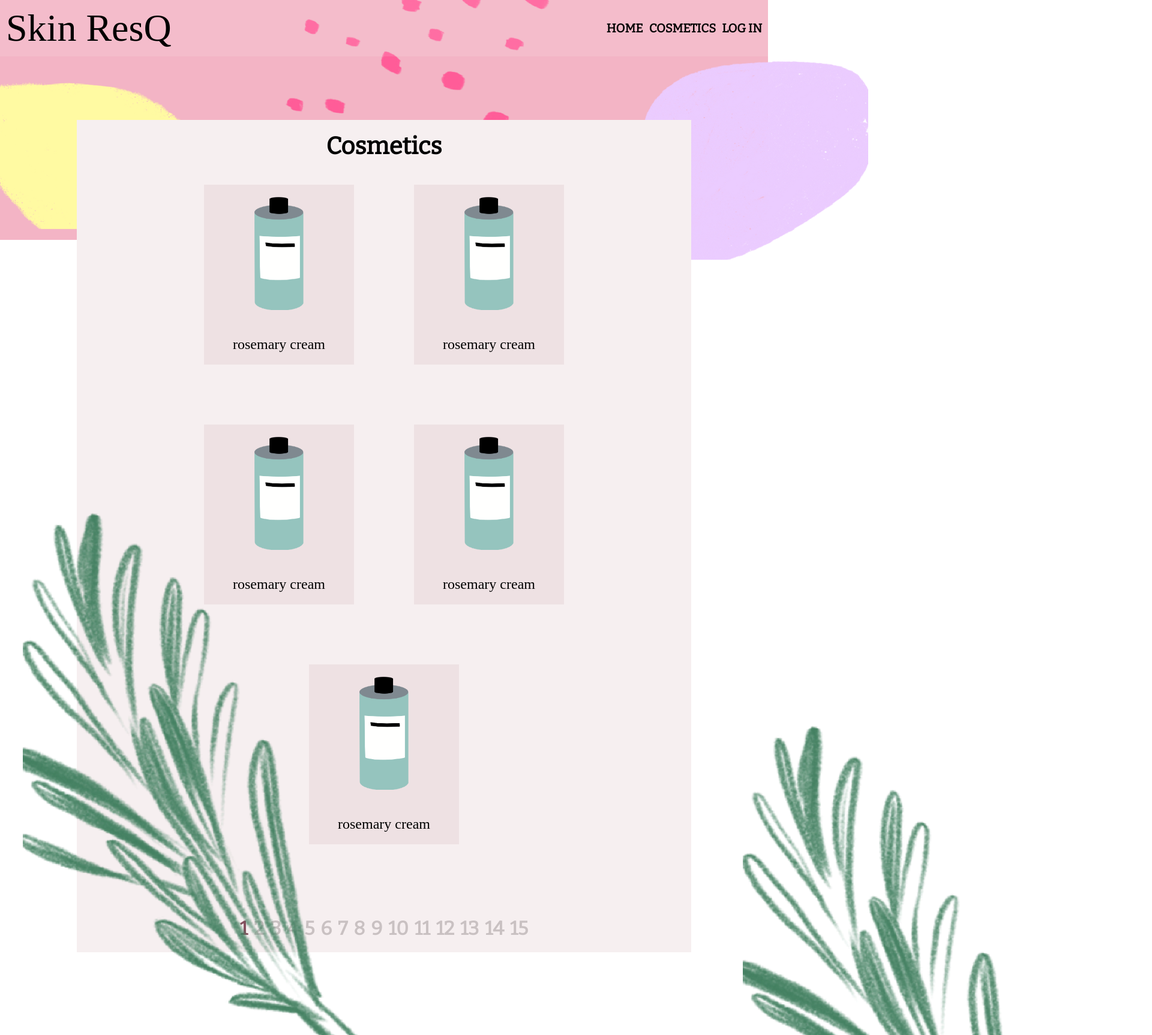
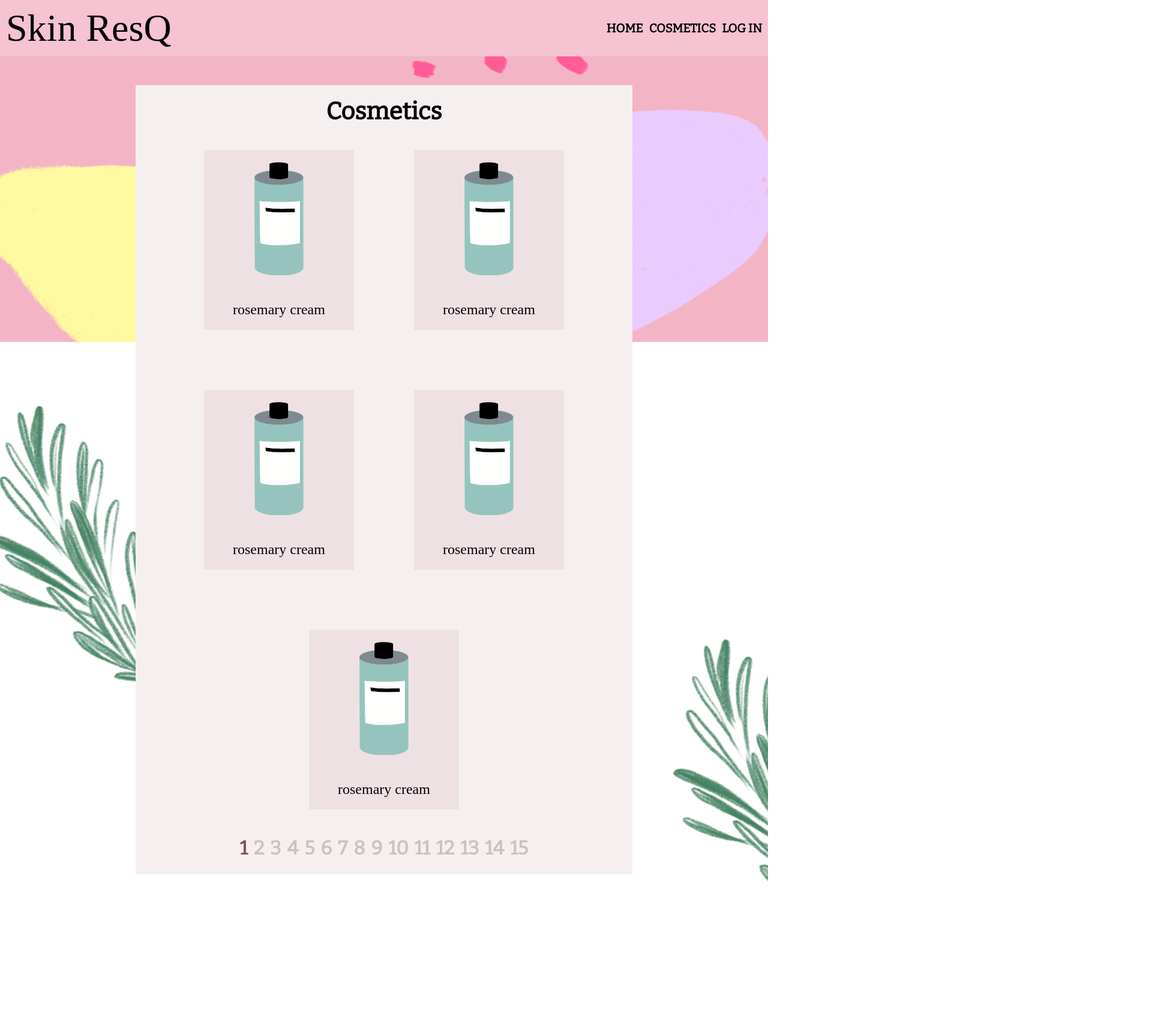
Before and after one commit to kbojarowska/SkinResque, a React (Create React App) app in the folder skin-resque-frontend/: page /cosmetics/page/1 in a window 1280 px wide. Shown: the top 1726 px of the page at 60% size, 1920 px wide, since content can reach past the window. After the commit the page ends 1506 px from the top, so only its background shows below. Built offline with nearby package versions, Linux system fonts and the light colour scheme; a web font is replaced by a local one.

Commit message:
Fixed structure of cosmetics page, navbar improvement

```diff
--- a/skin-resque-frontend/src/App.js
+++ b/skin-resque-frontend/src/App.js
@@ -7,8 +7,8 @@ import React from 'react'
 import './App.scss';
 import Navbar from './components/Navbar/Navbar';
 import FrontPage from './pages/FrontPage/FrontPage';
-import CosmeticsCatalogue from './pages/CosmeticsCatalogue/CosmeticsCatalogue';
-import RecipeDetails from './pages/RecipeDetails/RecipeDetails'
+import CosmeticsCatalogue from './pages/Cosmetics/CosmeticsCatalogue/CosmeticsCatalogue';
+import RecipeDetails from './pages/Cosmetics/RecipeDetails/RecipeDetails'
 import SkintypeTestPage from './pages/SkintypeTest/SkintypeTestPage/SkintypeTestPage'
 
 function App() {
--- a/skin-resque-frontend/src/App.scss
+++ b/skin-resque-frontend/src/App.scss
@@ -12,7 +12,3 @@
 		color: inherit;
 	}
 }
-
-.App {
-	position: relative;
-}
--- a/skin-resque-frontend/src/components/Navbar/Navbar.scss
+++ b/skin-resque-frontend/src/components/Navbar/Navbar.scss
@@ -1,12 +1,12 @@
 .navbar {
-    background: rgba(255, 255, 255, 0.1);
+    background-color: #F5C3D1;
     display: flex;
     justify-content: space-between;
     align-items: center;
-    position: absolute;
-    top: 0;
-    z-index:1;
-    width:100%;
+    // // position: absolute;
+    // top: 0;
+    // z-index:1;
+    // width:100%;
 
     .pageTitle {
         font-family: 'Cormorant Garamond';
--- a/skin-resque-frontend/src/index.scss
+++ b/skin-resque-frontend/src/index.scss
@@ -11,3 +11,18 @@ code {
   font-family: source-code-pro, Menlo, Monaco, Consolas, 'Courier New',
     monospace;
 }
+
+html{
+  min-height: 100%;
+}
+
+html,
+body,
+#root,
+.App{
+  display: grid;
+}
+
+.App {
+  grid-template-rows: auto 1fr;
+}
--- a/skin-resque-frontend/src/pages/CosmeticsCatalogue/CosmeticsCatalogue.js
+++ b/skin-resque-frontend/src/pages/Cosmetics/CosmeticsCatalogue/CosmeticsCatalogue.js
@@ -1,8 +1,9 @@
 import { Link, useParams } from 'react-router-dom';
 import './CosmeticsCatalogue.scss';
-import Heading from '../../components/Heading/Heading';
-import Text from '../../components/Text/Text';
-import Pagination from '../../components/Pagination/Pagination'
+import Heading from '../../../components/Heading/Heading';
+import Text from '../../../components/Text/Text';
+import Pagination from '../../../components/Pagination/Pagination'
+
 
 const cosmetics = [
 	{
@@ -73,11 +74,7 @@ function CosmeticsCatalogue() {
 	})
 
 	return (
-		<div className='cosmetics-page'>
-			<div className='pink' />
-			<img src='/images/pink-spot.png' className='pink-spot'></img>
-			<img src='/images/small-pink-dots.png' className='small-pink-dots'></img>
-			<img src='/images/yellow-spot.png' className='yellow-spot'></img>
+		<div className='cosmetics-page' style={{ backgroundImage: `url('${process.env.PUBLIC_URL}/images/bg-cosmetics.svg')` }}>
 			<div className='catalogue'>
 				<div className='page-title'>
 					<Heading size='large'>Cosmetics</Heading>
@@ -88,10 +85,6 @@ function CosmeticsCatalogue() {
 				<div className='pagination'>
 					<Pagination size={15} url='/cosmetics/page' color='gray' currentPage={currentPage} />
 				</div>
-				<div className='white'>
-					<img src='/images/rosemary-sprig.png' className='rosemary-sprig-left'></img>
-					<img src='/images/rosemary-sprig.png' className='rosemary-sprig-right'></img>
-				</div>
 			</div>
 		</div>
 	);
--- a/skin-resque-frontend/src/pages/CosmeticsCatalogue/CosmeticsCatalogue.scss
+++ b/skin-resque-frontend/src/pages/Cosmetics/CosmeticsCatalogue/CosmeticsCatalogue.scss
@@ -4,65 +4,12 @@
 	flex-direction: column;
 	justify-content: center;
 	align-items: center;
-
-	.pink {
-		width: 100%;
-		height: 400px;
-		background-color: #F3B4C5;
-	}
-
-	.yellow-spot {
-		position: absolute;
-		width: 30%;
-		height: auto;
-		left: -40px;
-		top: 100px;
-	}
-
-	.small-pink-dots {
-		position: absolute;
-		width: 50%;
-		height: auto;
-		left: 370px;
-		top: -17px;
-	}
-
-	.pink-spot {
-		position: absolute;
-		width: 30%;
-		height: auto;
-		left: 1063px;
-		top: 100px;
-	}
-
-	.white {
-		z-index: 0;
-		background-color: white;
-		height: 800px;
-		width: 100%;
-
-		.rosemary-sprig-left {
-			position: absolute;
-			width: auto;
-			height: 40%;
-			left: -90px;
-			top: 655px;
-		}
-
-		.rosemary-sprig-right {
-			position: absolute;
-			width: auto;
-			height: 40%;
-			left: 1110px;
-			top: 1010px;
-		}
-	}
+	padding: 3rem;
+	background-size: cover;
 
 	.catalogue {
-		position: absolute;
-		top: 200px;
 		background-color: #F6EFF0;
-		width: 80%;
+		width: 70%;
 		height: auto;
 		display: flex;
 		flex-direction: column;
@@ -112,11 +59,11 @@
 	}
 
 	.pagination {
-		margin-top: 100px;
 		display: flex;
 		width: 100%;
 		align-items: center;
 		justify-content: center;
+		padding: 1.5rem;
 	}
 
 }
--- a/skin-resque-frontend/src/pages/RecipeDetails/RecipeDetails.js
+++ b/skin-resque-frontend/src/pages/Cosmetics/RecipeDetails/RecipeDetails.js
@@ -1,6 +1,6 @@
 //import { useParams } from 'react-router-dom';
-import Heading from '../../components/Heading/Heading'
-import Text from '../../components/Text/Text'
+import Heading from '../../../components/Heading/Heading'
+import Text from '../../../components/Text/Text'
 import './RecipeDetails.scss'
 function RecipeDetails() {
 
@@ -25,11 +25,7 @@ function RecipeDetails() {
 	}
 
 	return (
-		<div className='page'>
-			<div className='pink'>
-				<img src='/images/pink-spot.png' className='pink-spot'></img>
-				<img src='/images/small-pink-dots.png' className='small-pink-dots'></img>
-				<img src='/images/yellow-spot.png' className='yellow-spot'></img>
+		<div className='page' style={{ backgroundImage: `url('${process.env.PUBLIC_URL}/images/bg-cosmetics.svg')` }}>
 			<div className='beige-bg'>
 				<Heading className='heading'>{cosmetic.name.toUpperCase()}</Heading>
 				<div className='details-container'>
@@ -40,12 +36,6 @@ function RecipeDetails() {
 						</div>
 					</div>
 				</div>
-				</div>
-			</div>
-			<div className='white'>
-				<img src='/images/rosemary-sprig.png' className='rosemary-sprig-left'></img>
-				<img src='/images/rosemary-sprig.png' className='rosemary-sprig-right'></img>
-				<div className='beige-bg-recipe'>
 				<Heading className='heading'>Recipe</Heading>
 				<div className='details-container'>
 					<div className='dark-beige-bg border ingredients'>
@@ -56,7 +46,6 @@ function RecipeDetails() {
 				</div>
 			</div>
 		</div>
-		</div>
 	)
 }
 
--- /dev/null
+++ b/skin-resque-frontend/src/pages/Cosmetics/RecipeDetails/RecipeDetails.scss
@@ -0,0 +1,76 @@
+.page {
+    display: flex;
+    flex-direction: column;
+    top: 0;
+    width: 100%;
+    background-size: cover;
+    padding: 3rem;
+}
+
+.beige-bg {
+    background-color: #F6EFF0;
+    width: 70%;
+    top: 35%;
+    margin: auto;
+    display: block;
+    overflow: auto;
+}
+
+.heading {
+    padding: 30px;
+    display: flex;
+    margin: auto;
+    align-items:center;
+    justify-content:center;
+}
+
+.dark-beige-bg {
+    background-color: #EEE1E3;
+    width: 45%;
+    display: block;
+    overflow: auto;
+}
+
+.details-container {
+    display: flex;
+    justify-content: space-around;
+    align-items: center;
+}
+
+.img {
+    width: 14%;
+    height: 14%;
+}
+
+.border {
+    padding: 20px;
+    border: 1px dashed #875160;
+    box-sizing: border-box;
+    width: 95%;
+    height: 90%;
+    display: block;
+    margin: auto;
+    margin-top: 2%;
+    margin-bottom: 2%;
+}
+
+.text {
+    text-align: justify;
+}
+
+.ingredients {
+    width: 35%;
+    padding: 30px;
+    display: block;
+    overflow: auto;
+}
+
+.recipe {
+    padding: 30px;
+    width: 55%;
+    margin-right: 30px;
+}
+
+.ing {
+    padding-bottom: 10px;
+}
--- a/skin-resque-frontend/src/pages/RecipeDetails/RecipeDetails.scss
+++ /dev/null
@@ -1,138 +0,0 @@
-.page {
-    display: flex;
-    flex-direction: column;
-    position: absolute;
-    top: 0;
-    z-index: 0;
-    width: 100%;
-}
-
-.pink {
-    width: 100%;
-    height: 400px;
-    background-color: #F3B4C5;
-}
-
-.yellow-spot {
-    position: absolute;
-    width: 30%;
-    height: auto;
-    left: -40px;
-    top: 100px;
-}
-
-.small-pink-dots {
-    position: absolute;
-    width: 50%;
-    height: auto;
-    left: 370px;
-    top: -17px;
-}
-
-.pink-spot {
-    position: absolute;
-    width: 30%;
-    height: auto;
-    left: 1063px;
-    top: 100px;
-}
-
-.white {
-    z-index: 1;
-    background-color: white;
-    height: 800px;
-    width: 100%;
-}
-
-.rosemary-sprig-left {
-    position: absolute;
-    width: auto;
-    height: 40%;
-    left: -90px;
-    top: 655px;
-}
-
-.rosemary-sprig-right {
-    position: absolute;
-    width: auto;
-    height: 40%;
-    left: 1110px;
-    top: 1010px;
-}
-
-.beige-bg {
-    position: relative;
-    background-color: #F6EFF0;
-    height: 400px;
-    width: 70%;
-    z-index: 2;
-    top: 35%;
-    margin: auto;
-}
-
-.beige-bg-recipe {
-    position: relative;
-    background-color: #F6EFF0;
-    height: 800px;
-    width: 70%;
-    z-index: 2;
-    top: 25%;
-    margin: auto;
-}
-
-.heading {
-    padding: 30px;
-    display: flex;
-    margin: auto;
-    align-items:center;
-    justify-content:center;
-}
-
-.dark-beige-bg {
-    background-color: #EEE1E3;
-    height: 275px;
-    width: 45%;
-}
-
-.details-container {
-    display: flex;
-    justify-content: space-around;
-    align-items: center;
-}
-
-.img {
-    width: 14%;
-    height: 14%;
-}
-
-.border {
-    padding: 20px;
-    border: 1px dashed #875160;
-    box-sizing: border-box;
-    position:relative;
-    width: 95%;
-    height: 90%;
-    display: block;
-    margin: auto;
-    margin-top: 2%;
-}
-
-.text {
-    text-align: justify;
-}
-
-.ingredients {
-    width: 35%;
-    padding: 30px;
-    height: 500px;
-}
-
-.recipe {
-    padding: 30px;
-    width: 55%;
-    margin-right: 30px;
-}
-
-.ing {
-    padding-bottom: 10px;
-}
```
Also changed, not shown: skin-resque-frontend/public/images/bg-cosmetics.svg (added). Lines whose indentation alone changed are shown as unchanged.
